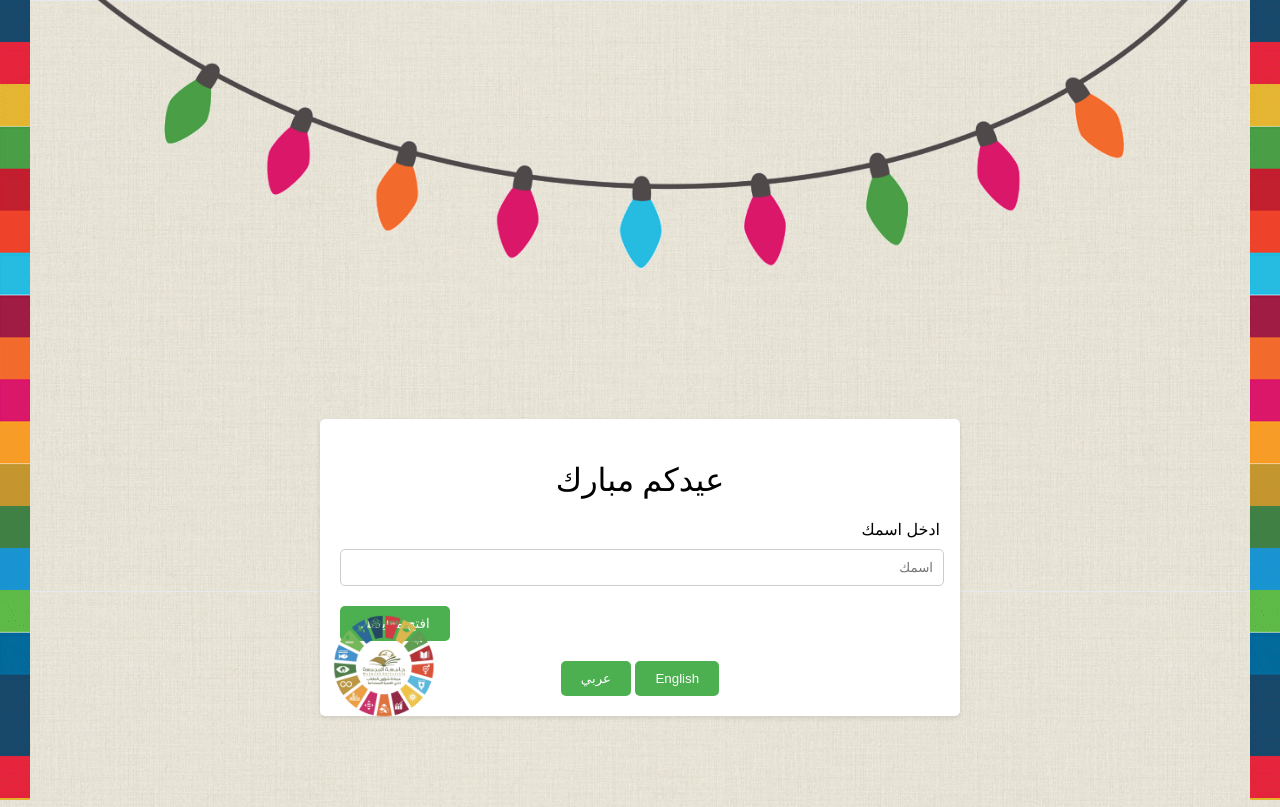
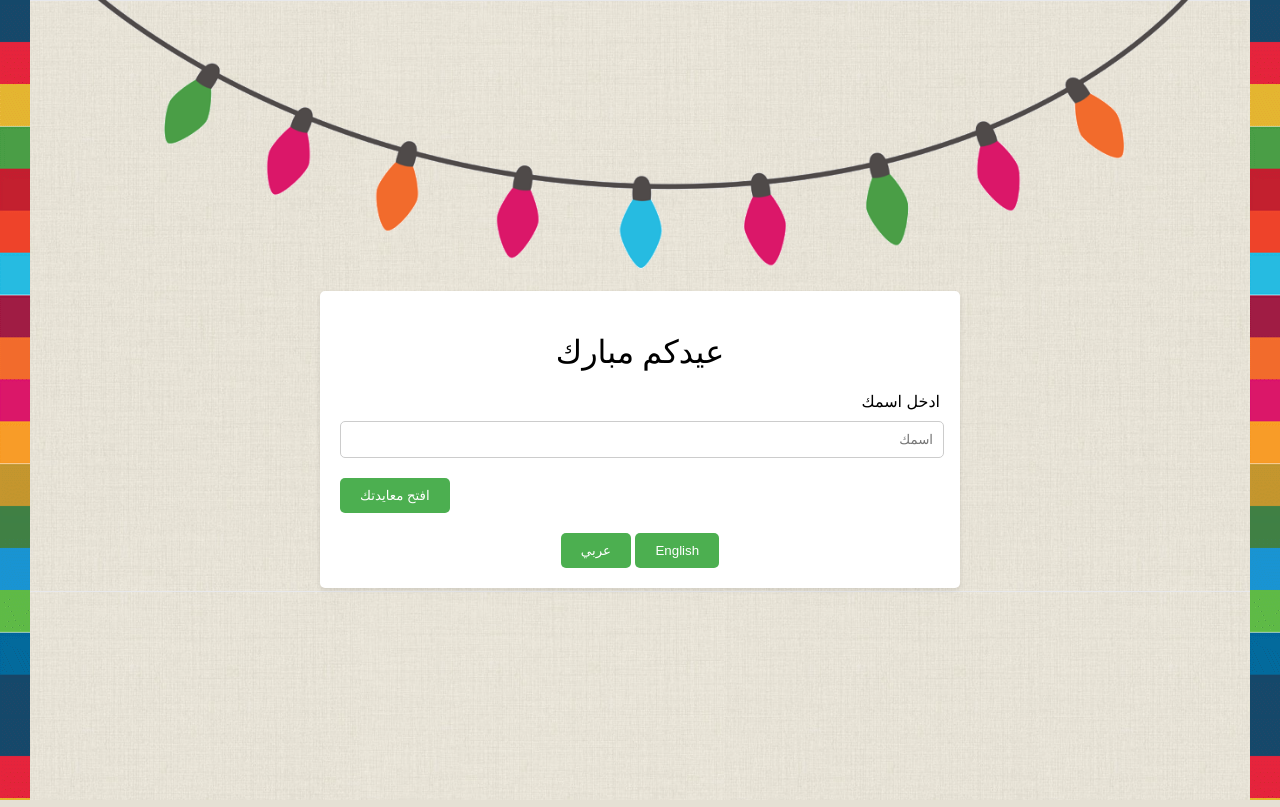
Before and after one commit to futunfahad/Eid_al-Fitr_Mubarak, a plain HTML site: page index.html in a window 1280 px wide. Drawn offline with Linux system fonts and the light colour scheme; a web font is replaced by a local one.

Commit message:
delete icon

```diff
--- a/index.html
+++ b/index.html
@@ -35,7 +35,6 @@
     <div class="border2 border"></div>
 
     <div class="container">
-      <img src="logo.png" alt="" class="logo" />
       <h1 id="pageTitle" class="rakkas-regular">عيدكم مبارك</h1>
       <label for="nameInput" id="nameLabel">ادخل اسمك</label>
       <input type="text" id="nameInput" placeholder="اسمك" />
--- a/styles.css
+++ b/styles.css
@@ -15,7 +15,7 @@ body {
     background-color: #fff;
     border-radius: 5px;
     box-shadow: 0 2px 5px rgba(0, 0, 0, 0.1);
-    margin-top: 9rem;
+    margin-top: 1rem;
     position: relative;
 }
 
@@ -141,12 +141,3 @@ header{
 .border2{
     right: 0;
 }
-
-.logo{
-    width: 16%;
-    max-width: 180px;
-    display: block;
-    position: absolute;
-    top: 66%;
-    left: 13px;
-}
```
